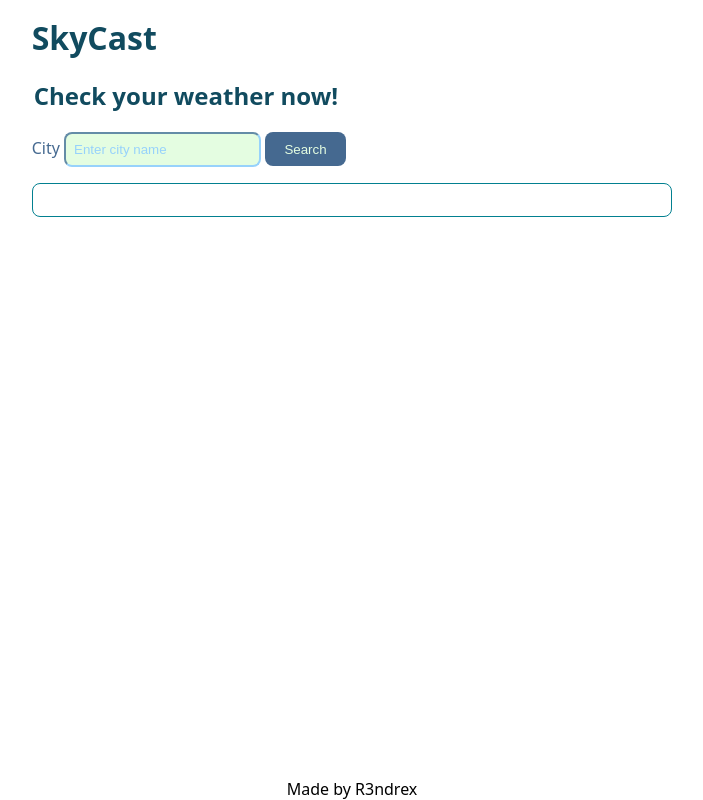
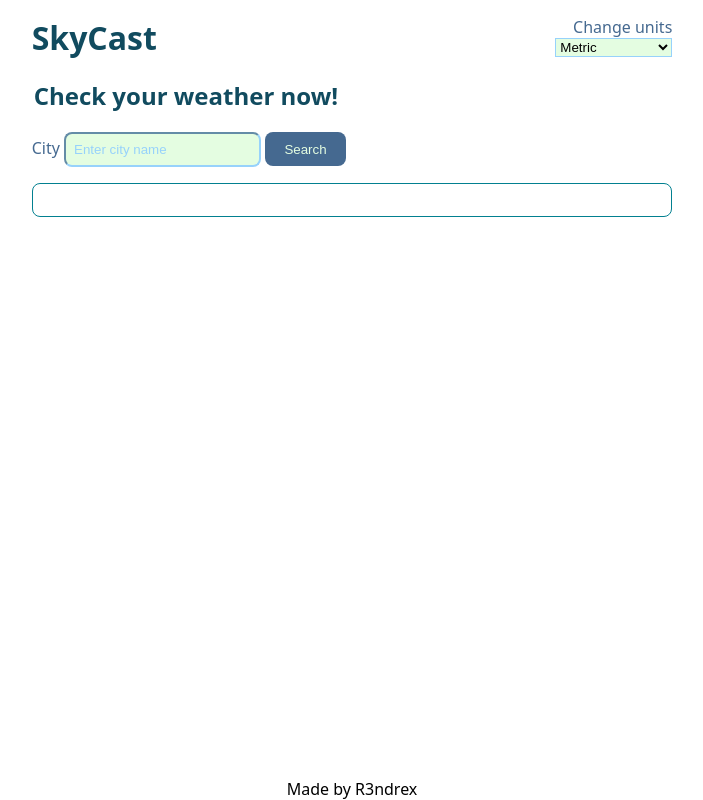
Before and after one commit to R3ndrex/SkyCast, a website built with webpack: page src/template.html in a window 1280 px wide. Shown: the whole page, without its empty margins (288-991 px from the left). Built offline with nearby package versions, Linux system fonts and the light colour scheme.

Commit message:
Add select

```diff
--- a/src/template.html
+++ b/src/template.html
@@ -8,6 +8,15 @@
     <body>
         <header>
             <h1>SkyCast</h1>
+            <div class="units-toggler">
+                <label for="units">Change units</label>
+                <select name="user_units" id="units">
+                    <option value="metric">Metric</option>
+                    <option value="us">US</option>
+                    <option value="uk">United Kingdom</option>
+                    <option value="base">Scientific</option>
+                </select>
+            </div>
         </header>
         <main>
             <form novalidate>
```
